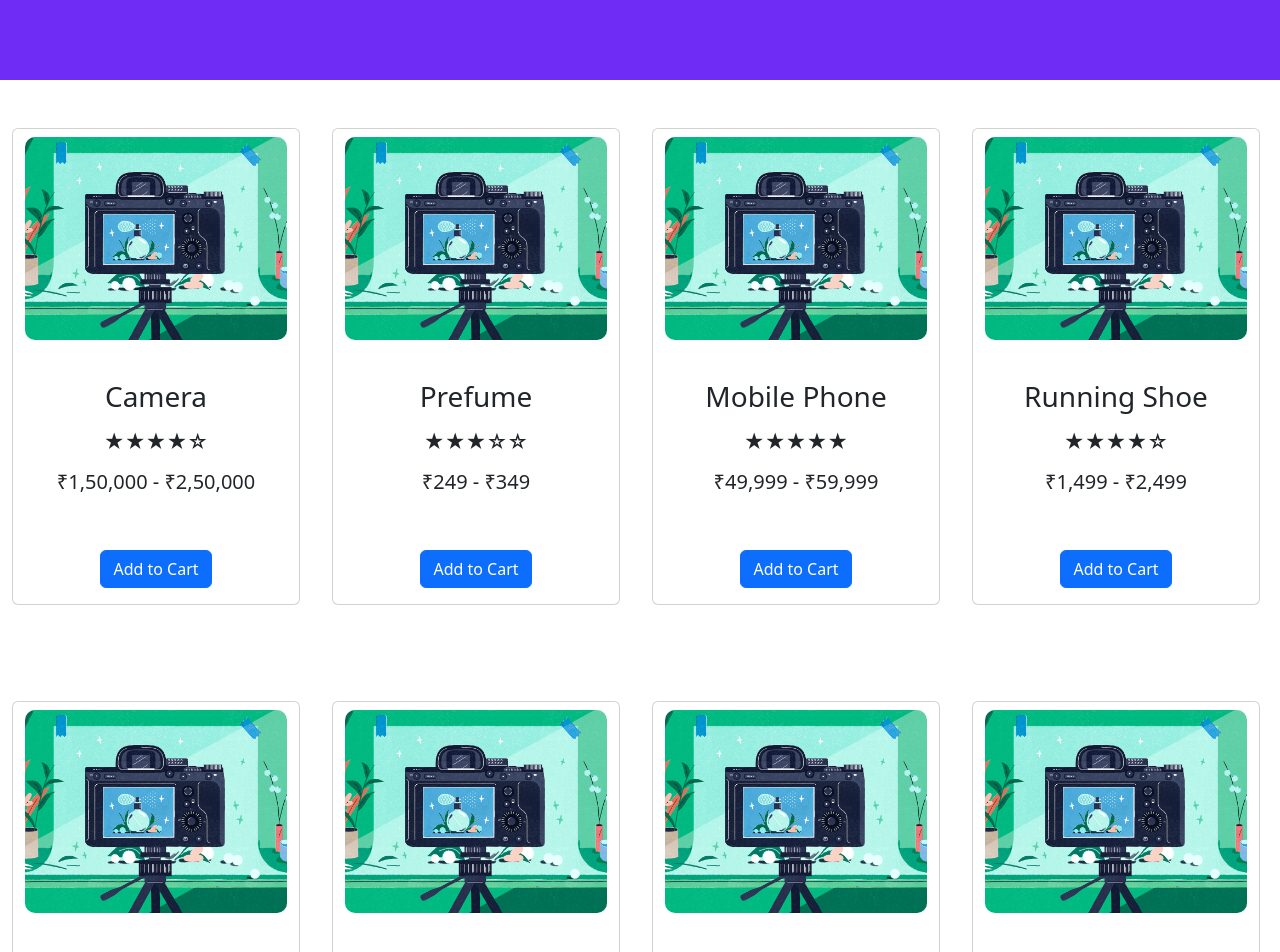
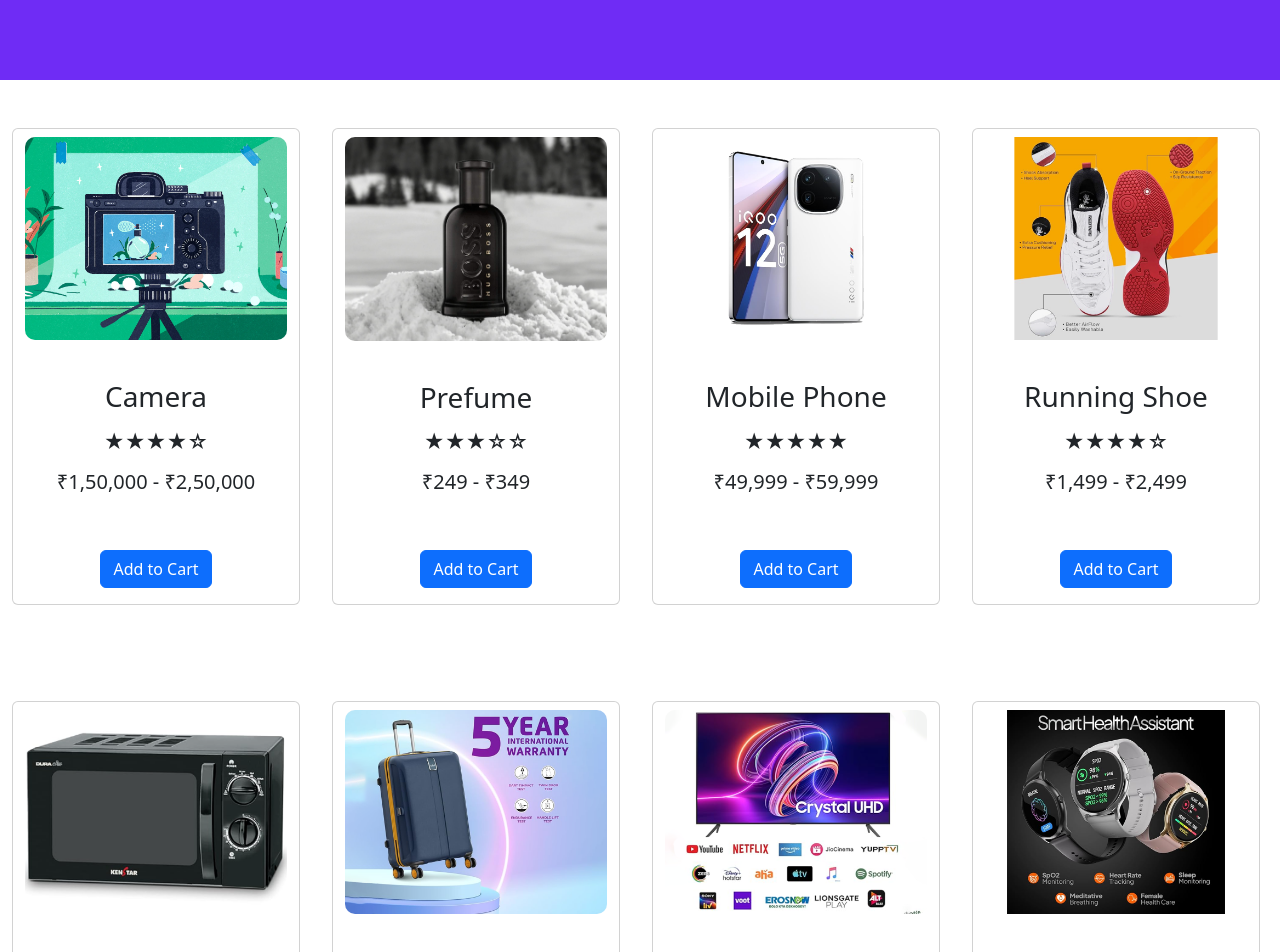
Before and after one commit to anishsilvestern/roadmap-task, a React (Vite) app: page / in a window 1280 px wide. Shown: the part 280-1232 px from the top of the page. Built offline with nearby package versions, Linux system fonts and the light colour scheme.

Commit message:
photo visibilty check in netlify-5

```diff
--- a/src/App.jsx
+++ b/src/App.jsx
@@ -13,55 +13,55 @@
    details:
    [
        {
-           photo:'',
+           photo:<img src= './src/assets/Screenshot Capture - 2024-03-14 - 13-24-40.jpg' className="card-img-top mt-2" style={{borderRadius: '10px'}} alt="Camera Photo"></img>,
            rating: '★★★★☆',
            name: 'Camera',
            Price: '₹1,50,000 - ₹2,50,000'
        },
 
        {
-           photo: './assets/Screenshot Capture - 2024-03-14 - 14-16-10.png',
+           photo: <img src= './src/assets/Screenshot Capture - 2024-03-14 - 14-16-10.png' className="card-img-top mt-2" style={{borderRadius: '10px'}} alt="Perfume Photo"></img>,
            rating: '★★★☆☆',
            name: 'Prefume',
            Price: '₹249 - ₹349'
        },
 
        {
-           photo: './assets/Screenshot Capture - 2024-03-14 - 14-28-15.png',
+           photo: <img src= './src/assets/Screenshot Capture - 2024-03-14 - 14-28-15.png' className="card-img-top mt-2" style={{borderRadius: '10px'}} alt="Phone Photo"></img>,
            rating: '★★★★★',
            name: 'Mobile Phone',
            Price: '₹49,999 - ₹59,999'
        },
 
        {
-           photo: './assets/Screenshot Capture - 2024-03-14 - 14-49-31.png',
+           photo: <img src= './src/assets/Screenshot Capture - 2024-03-14 - 14-49-31.png' className="card-img-top mt-2" style={{borderRadius: '10px'}} alt="Shoe Photo"></img>,
            rating: '★★★★☆',
            name: 'Running Shoe',
            Price: '₹1,499 - ₹2,499'
        },
 
        {
-           photo: './assets/Screenshot Capture - 2024-03-14 - 14-52-29.png',
+           photo: <img src= './src/assets/Screenshot Capture - 2024-03-14 - 14-52-29.png' className="card-img-top mt-2" style={{borderRadius: '10px'}} alt="Oven Photo"></img>,
            rating: '★★★☆☆',
            name: 'Microwave Oven',
            Price: '₹7,499 - ₹9,499'
        },
        {
-           photo: './assets/Screenshot Capture - 2024-03-14 - 14-54-38.png',
+           photo: <img src= './src/assets/Screenshot Capture - 2024-03-14 - 14-54-38.png' className="card-img-top mt-2" style={{borderRadius: '10px'}} alt="Trolley Photo"></img>,
            rating: '★★★★★',
            name: 'Trolley Bags',
            Price: '₹1,499 - ₹2,499'
        },
 
        {
-           photo: './assets/Screenshot Capture - 2024-03-14 - 14-59-12.png',
+           photo: <img src= './src/assets/Screenshot Capture - 2024-03-14 - 14-59-12.png' className="card-img-top mt-2" style={{borderRadius: '10px'}} alt="TV Photo"></img>,
            rating: '★★★★☆',
            name: 'LED Television',
            Price: '₹74,999 - ₹84,999'
        },
 
        {
-           photo: './assets/Screenshot Capture - 2024-03-14 - 15-03-57.png',
+           photo: <img src= './src/assets/Screenshot Capture - 2024-03-14 - 15-03-57.png' className="card-img-top mt-2" style={{borderRadius: '10px'}} alt="Watch Photo"></img>,
            rating: '★☆☆☆☆',
            name: 'Smart Watch',
            Price: '₹1,499 - ₹1,999'
--- a/src/components/Card.jsx
+++ b/src/components/Card.jsx
@@ -15,7 +15,7 @@
     return (
     <div className="col-lg-3" >
         <div className="card container-fluid   " style={{width: "18rem"}}>
-        <img src= './src/assets/Screenshot Capture - 2024-03-14 - 13-24-40.jpg' className="card-img-top mt-2" style={{borderRadius: '10px'}} alt="Product Photo"></img>
+                 {productdetails.photo}
             <div className="card-body text-center">
                 <h3 className="card-title mt-4">{productdetails.name}</h3>
                 <h5 className="card-title mt-3">{productdetails.rating}</h5>
```
